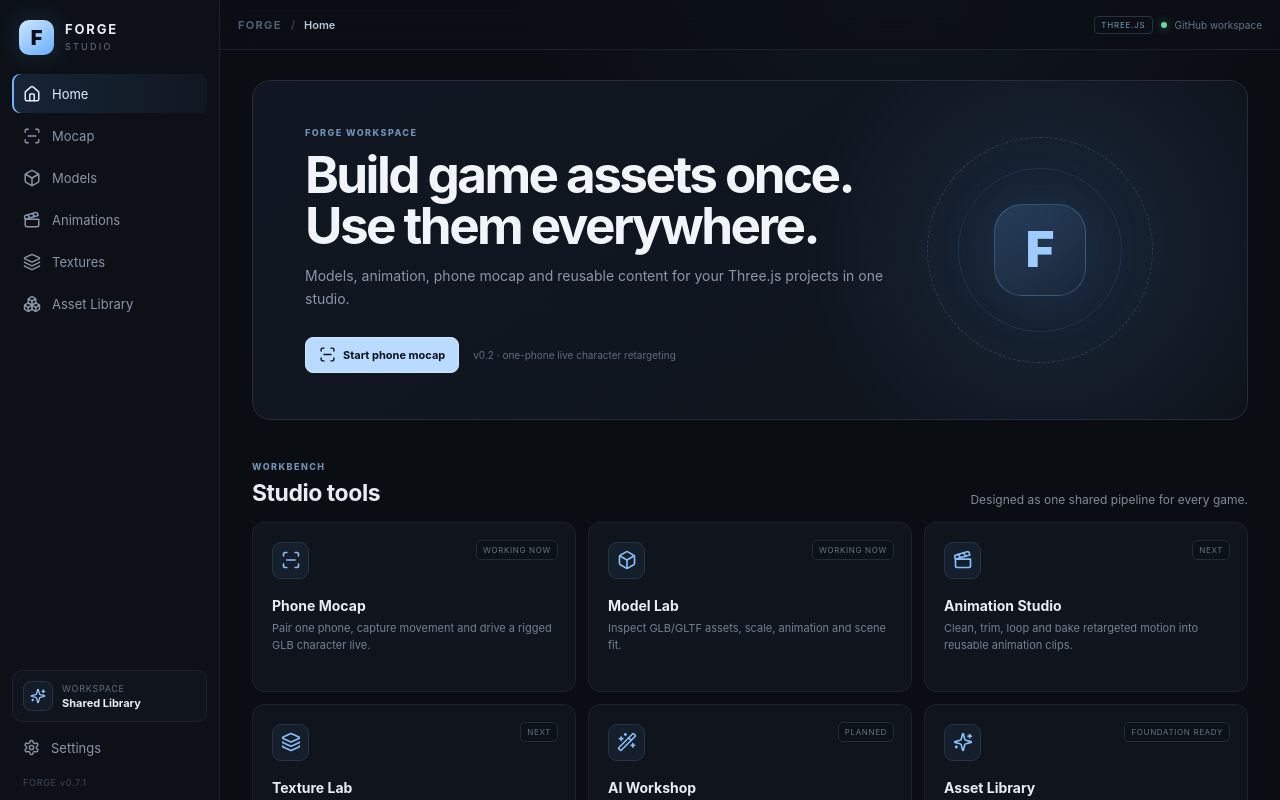
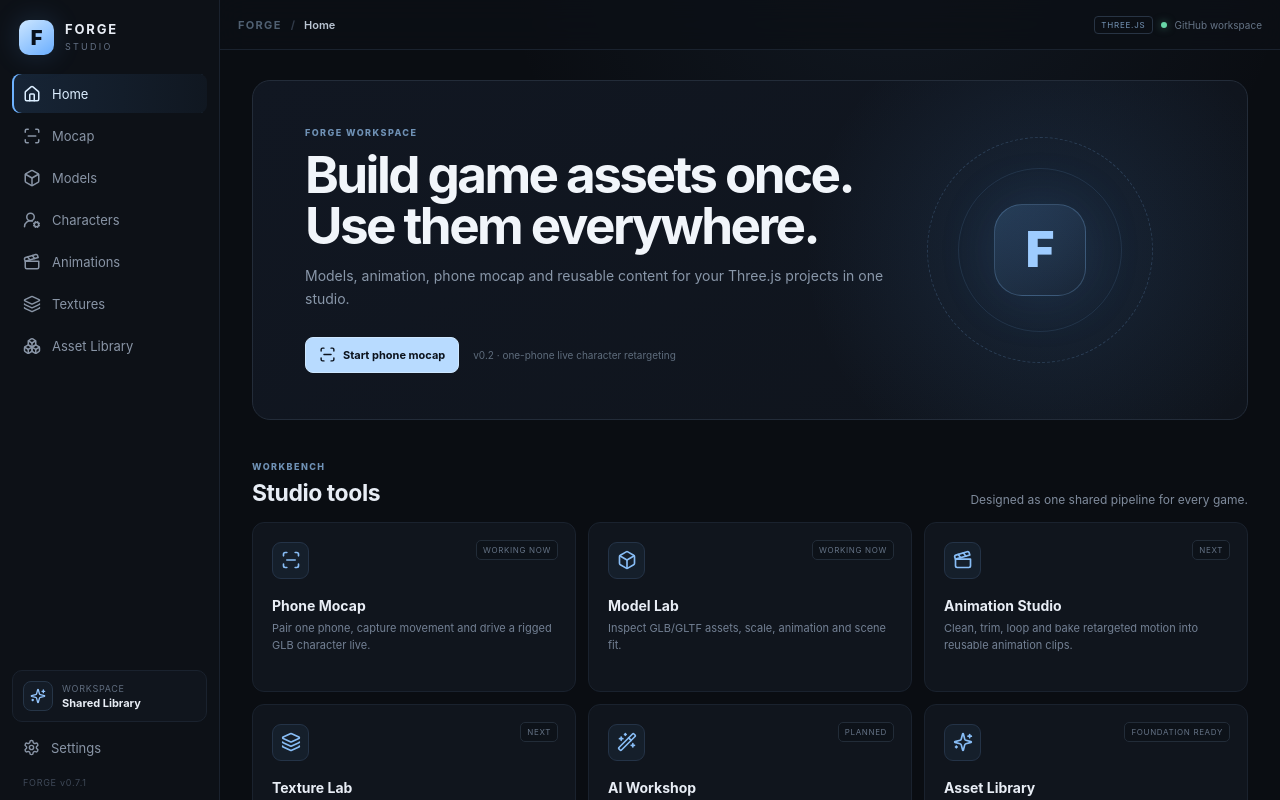
Before and after one commit to thobias12/forge-studio, a React (Vite) app: page /#/home in a window 1280 px wide. Built offline with nearby package versions, Linux system fonts and the light colour scheme.

Commit message:
Add Character Studio navigation

```diff
--- a/src/App.tsx
+++ b/src/App.tsx
@@ -1,8 +1,9 @@
 import { useEffect, useState } from 'react'
-import { Box, Boxes, Clapperboard, Home, Layers3, ScanLine, Settings, Sparkles } from 'lucide-react'
+import { Box, Boxes, Clapperboard, Home, Layers3, ScanLine, Settings, Sparkles, UserRoundCog } from 'lucide-react'
 import Dashboard from './pages/Dashboard'
 import MocapStudio from './pages/MocapStudio'
 import Models from './pages/Models'
+import CharacterStudio from './pages/CharacterStudio'
 import AnimationStudio from './pages/AnimationStudio'
 import AssetLibrary from './pages/AssetLibrary'
 import TextureLab from './pages/TextureLab'
@@ -11,13 +12,15 @@ import { FORGE_VERSION } from './version'
 import './styles.css'
 import './retarget.css'
 import './texture-v071.css'
+import './character.css'
 
-type Page = 'home' | 'mocap' | 'models' | 'animations' | 'textures' | 'assets'
+type Page = 'home' | 'mocap' | 'models' | 'characters' | 'animations' | 'textures' | 'assets'
 
 const nav = [
   { id: 'home' as const, label: 'Home', icon: Home },
   { id: 'mocap' as const, label: 'Mocap', icon: ScanLine },
   { id: 'models' as const, label: 'Models', icon: Box },
+  { id: 'characters' as const, label: 'Characters', icon: UserRoundCog },
   { id: 'animations' as const, label: 'Animations', icon: Clapperboard },
   { id: 'textures' as const, label: 'Textures', icon: Layers3 },
   { id: 'assets' as const, label: 'Asset Library', icon: Boxes },
@@ -62,6 +65,7 @@ export default function App() {
           {page === 'home' && <Dashboard onOpenMocap={() => setPage('mocap')} />}
           {page === 'mocap' && <MocapStudio />}
           {page === 'models' && <Models />}
+          {page === 'characters' && <CharacterStudio />}
           {page === 'animations' && <AnimationStudio />}
           {page === 'textures' && <TextureLab />}
           {page === 'assets' && <AssetLibrary />}
```
